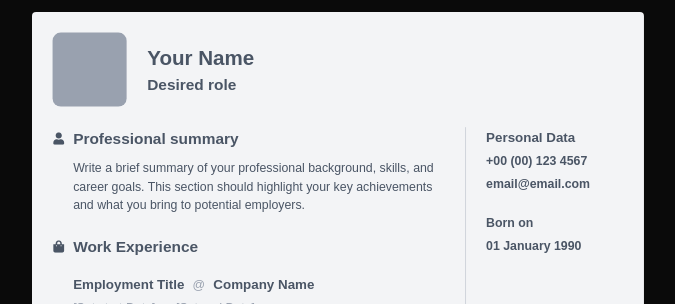
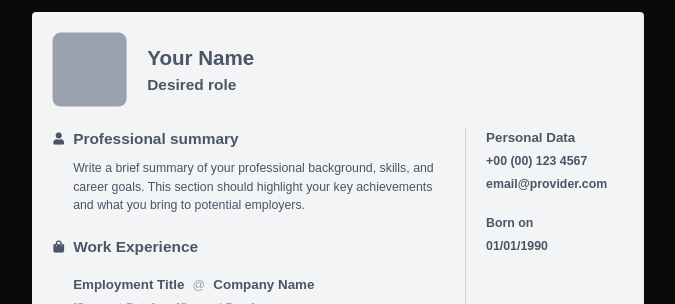
Before and after one commit to MarkDM/resumebuilder, a React (Vite) app: page / in a window 1280 px wide. Shown: the top 304 px of the page, without its empty margins (368-1043 px from the left). Built offline with nearby package versions, Linux system fonts and the light colour scheme.

Commit message:
work zustand store

```diff
--- a/src/components/RichTextInlineEditor.tsx
+++ b/src/components/RichTextInlineEditor.tsx
@@ -31,12 +31,20 @@ export default function RichTextInlineEditor({
 
   // Click outside to save
   useEffect(() => {
+
+    if (!isEditing) {
+      //document.removeEventListener('mousedown', handleClickOutside)
+      return;
+    };
+
     const handleClickOutside = (e: MouseEvent) => {
       if (containerRef.current && !containerRef.current.contains(e.target as Node)) {
         onChange?.(content);
         setIsEditing(false);
       }
     };
+
+
     document.addEventListener('mousedown', handleClickOutside);
     return () => document.removeEventListener('mousedown', handleClickOutside);
   }, [isEditing, onChange]);
--- a/src/components/sections/ResumePersonalData.tsx
+++ b/src/components/sections/ResumePersonalData.tsx
@@ -1,25 +1,56 @@
+import { useResumeStore } from '../../stores/ResumeStore';
 import EditableText from '../EditableText'
 
 function ResumePersonalData({ className }: { className?: string }) {
+
+    const personalData = useResumeStore((state) => state.personalData);
+    const setPersonalData = useResumeStore((state) => state.setResumePersonalData);
+
     return (
         <div className={`flex flex-col ${className}`}>
-            <EditableText className='resume_subtitle_md text-start'>Personal Data</EditableText>
-
-            <EditableText className='resume_text font-semibold mt-1 text-start'>
-                +00 (00) 123 4567
+            <EditableText className='resume_subtitle_md text-start' onChange={(newValue) => {
+                setPersonalData({
+                    ...personalData,
+                    title: newValue.trim().length == 0 ? 'Personal Data' : newValue
+                });
+            }}>
+                {personalData.title}
             </EditableText>
 
-            <EditableText className='resume_text font-semibold mt-1 text-start'>
-                email@email.com
+            <EditableText className='resume_text font-semibold mt-1 text-start' onChange={(newValue) => {
+                setPersonalData({
+                    ...personalData,
+                    phone: newValue.trim().length == 0 ? '+00 (00) 123 4567' : newValue
+                });
+            }}>
+                {personalData.phone}
             </EditableText>
 
-
-            <EditableText className='resume_text font-semibold mt-5 text-start'>
-                Born on
+            <EditableText className='resume_text font-semibold mt-1 text-start' onChange={(newValue) => {
+                setPersonalData({
+                    ...personalData,
+                    email: newValue.trim().length == 0 ? 'email@email.com' : newValue
+                });
+            }}>
+                {personalData.email}
             </EditableText>
 
-            <EditableText className='resume_text font-semibold mt-1 text-start'>
-                01 January 1990
+            <EditableText className='resume_text font-semibold mt-5 text-start' onChange={(newValue) => {
+                setPersonalData({
+                    ...personalData,
+                    birthTitle: newValue.trim().length == 0 ? 'Born on' : newValue
+                });
+            }}>
+                {personalData.birthTitle ?? 'Born on'}
+            </EditableText>
+
+            <EditableText className='resume_text font-semibold mt-1 text-start' onChange={(newValue) => {
+                setPersonalData({
+                    ...personalData,
+                    birthDate: newValue.trim().length == 0 ? '01 January 1990' : newValue
+                });
+            }}>
+                {personalData.birthDate}
             </EditableText>
 
         </div>
--- a/src/components/sections/work_experience/ResumeWorkExperience.tsx
+++ b/src/components/sections/work_experience/ResumeWorkExperience.tsx
@@ -6,34 +6,27 @@ import EmploymentComponent from './Employment';
 import SortableList from '../../SortableList';
 import { Trash } from 'lucide-react';
 import { TbMenuOrder } from 'react-icons/tb';
+import { useResumeStore } from '../../../stores/ResumeStore';
 
 function ResumeWorkExperience({ className }: { className?: string }) {
 
-    const [employments, setEmployments] = useState<Employment[]>([
-        {
-            id: '1',
-            companyName: 'Company Name',
-            jobTitle: 'Employment Title',
-            startDate: '',
-            endDate: '',
-            description: 'Description of the job responsibilities and achievements.'
-        },
-        // {
-        //     id: '2',
-        //     companyName: 'Creative Agency Ltd.',
-        //     jobTitle: 'Frontend Developer',
-        //     startDate: '2018-03-01',
-        //     endDate: '2019-12-31',
-        //     description: 'Worked on UI/UX design and implementation for various client projects.'
-        // }
-    ]);
+    const workExperience = useResumeStore((state) => state.workExperience);
+    const addEmployment = useResumeStore((state) => state.addEmployment);
+    const removeEmployment = useResumeStore((state) => state.removeEmployment);
+    const setWorkExperience = useResumeStore((state) => state.setResumeWorkExperience);
+    const employments = workExperience.employments;
 
     return (
         <div className={`group/all flex flex-col ${className}`}>
             <div className="flex flex-row items-center gap-2 mb-4">
                 <FaShoppingBag className='resume_subtitle' size={12} />
-                <EditableText className='resume_subtitle'>
-                    Work Experience
+                <EditableText className='resume_subtitle' onChange={(newValue) => {
+                    setWorkExperience({
+                        ...workExperience,
+                        title: newValue.trim().length == 0 ? 'Work Experience' : newValue
+                    });
+                }}>
+                    {workExperience.title}
                 </EditableText>
             </div>
 
@@ -57,7 +50,7 @@ function ResumeWorkExperience({ className }: { className?: string }) {
                                             <button
                                                 className="text-red-500 text-sm"
                                                 onClick={() => {
-                                                    setEmployments(employments.filter(e => e.id !== employment.id));
+                                                    removeEmployment(employment.id);
                                                 }}
                                             >
                                                 <Trash size={16} />
@@ -93,7 +86,7 @@ function ResumeWorkExperience({ className }: { className?: string }) {
                             endDate: '',
                             description: 'Description of the job responsibilities and achievements.'
                         };
-                        setEmployments([...employments, newEmployment]);
+                        addEmployment(newEmployment);
                     }}
                 >
                     Add Employment
--- a/src/stores/ResumeStore.ts
+++ b/src/stores/ResumeStore.ts
@@ -5,11 +5,15 @@ type Actions = {
     setResumeHeader: (header: ResumeData['header']) => void;
     setResumeProfessionalSummary: (summary: ResumeData['professionalSummary']) => void;
     setResumeWorkExperience: (workExperience: ResumeData['workExperience']) => void;
+    addEmployment: (employment: ResumeData['workExperience']['employments'][number]) => void;
+    removeEmployment: (employmentId: string) => void;
+    updateEmployment: (employment: ResumeData['workExperience']['employments'][number]) => void;
     setResumePersonalData: (personalData: ResumeData['personalData']) => void;
     resetResumeData: () => void;
 }
 
-export const useResumeStore = create<ResumeData & Actions>((set) => ({
+
+const initialState: ResumeData = {
     header: {
         name: 'Your Name',
         role: 'Desired role',
@@ -21,25 +25,57 @@ export const useResumeStore = create<ResumeData & Actions>((set) => ({
     },
     workExperience: {
         title: 'Work Experience',
-        employments: []
+        employments: [
+            {
+                id: '1',
+                companyName: 'Company Name',
+                jobTitle: 'Employment Title',
+                startDate: '',
+                endDate: '',
+                description: 'Description of the job responsibilities and achievements.'
+            }
+        ]
     },
     personalData: {
         title: 'Personal Data',
-        phone: '',
-        email: '',
-        birthTitle: '',
-        birthDate: '' // ISO date string
+        phone: '+00 (00) 123 4567',
+        email: 'email@provider.com',
+        birthTitle: 'Born on',
+        birthDate: '01/01/1990' // ISO date string
     },
+}
 
+export const useResumeStore = create<ResumeData & Actions>((set) => ({
+    ...initialState,
     setResumeHeader: (header) => set({ header }),
     setResumeProfessionalSummary: (summary) => set({ professionalSummary: summary }),
     setResumeWorkExperience: (workExperience) => set({ workExperience }),
     setResumePersonalData: (personalData) => set({ personalData }),
+    addEmployment: (employment) => set((state) => ({
+        workExperience: {
+            ...state.workExperience,
+            employments: [...state.workExperience.employments, employment]
+        }
+    })),
+    removeEmployment: (employmentId) => set((state) => ({
+        workExperience: {
+            ...state.workExperience,
+            employments: state.workExperience.employments.filter(e => e.id !== employmentId)
+        }
+    })),
+    updateEmployment: (employment) => {
 
-    resetResumeData: () => set({
-        header: { name: '', role: '', image: '' },
-        professionalSummary: undefined,
-        workExperience: undefined,
-        personalData: undefined
-    })
+        //console.log('Updating employment:', employment);
+        set((state) => ({
+
+            workExperience: {
+                ...state.workExperience,
+                employments: state.workExperience.employments.map(e =>
+                    e.id === employment.id ? employment : e
+                )
+            }
+        }))
+
+    },
+    resetResumeData: () => set(initialState)
 }));
```
Also changed, not shown: src/components/sections/work_experience/Employment.tsx (+46 -5 lines).
